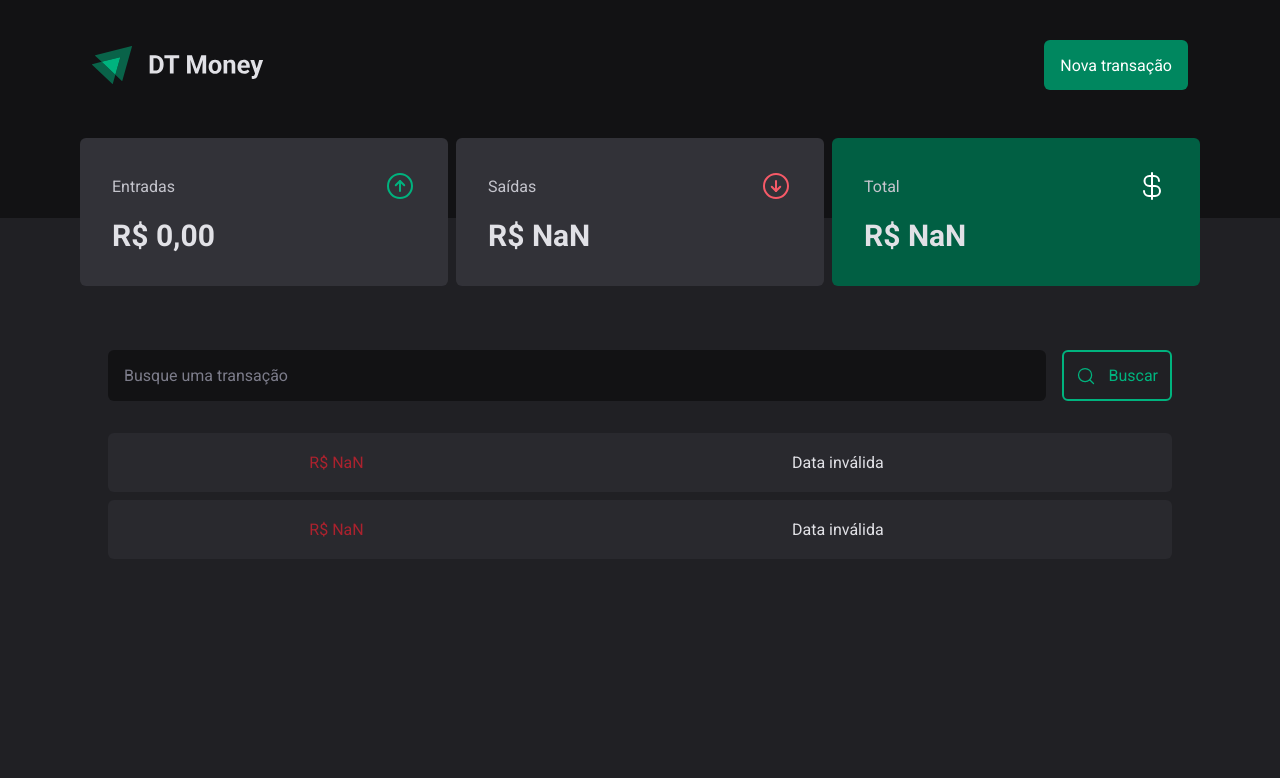
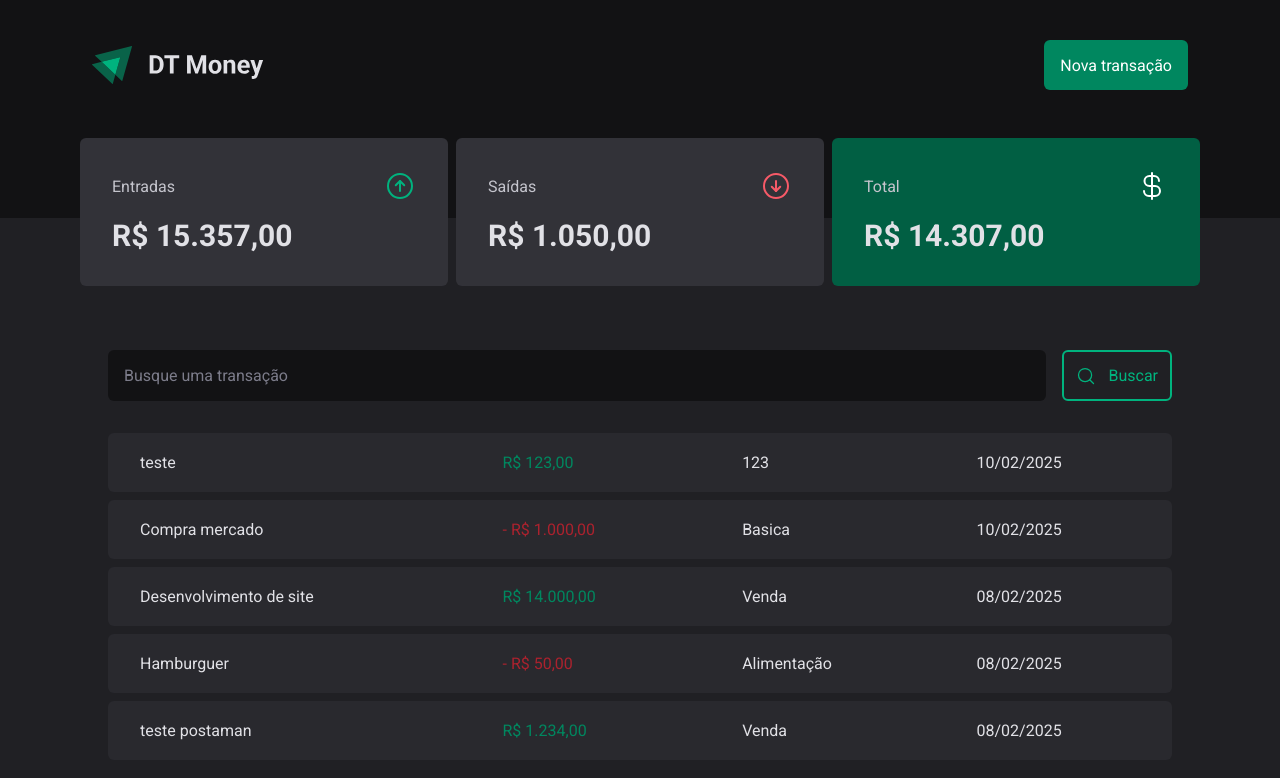
Before and after one commit to joaopedro1764/dt-money, a React (Vite) app: page / in a window 1280 px wide. Shown: the top 778 px of the page. Built offline with nearby package versions, Linux system fonts and the light colour scheme; data requests are answered from the project's data file.

Commit message:
start teste

```diff
--- a/server.json
+++ b/server.json
@@ -1,5 +1,5 @@
 {
-    "transactions":[
+  "transactions": [
     {
       "id": 1,
       "description": "Desenvolvimento de site",
@@ -17,13 +17,28 @@
       "createdAt": "2025-02-08T00:12:04.656Z"
     },
     {
-        "id": 3,
-        "description": "RockeatSet",
+      "category": "Basica",
+      "description": "Compra mercado",
+      "price": 1000,
       "type": "outcome",
-        "category": "Educação",
-        "price":1800,
-         "createdAt": "2025-02-08T00:12:04.656Z"
+      "createdAt": "2025-02-10T18:53:52.336Z",
+      "id": 3
+    },
+    {
+      "category": "123",
+      "description": "teste ",
+      "price": 123,
+      "type": "income",
+      "createdAt": "2025-02-10T22:18:41.275Z",
+      "id": 4
+    },
+    {
+      "description": "teste postaman",
+      "type": "income",
+      "category": "Venda",
+      "price": 1234,
+      "createdAt": "2025-02-08T00:12:04.656Z",
+      "id": 5
     }
   ]
-
 }
--- a/src/context/TransactionsContext.tsx
+++ b/src/context/TransactionsContext.tsx
@@ -42,19 +42,21 @@ export function TransactionProvider({ children }: TransactionsProviderProps) {
         q: query,
       },
     });
-    setTransactions((state) => [response.data, ...state]);
+    setTransactions(response.data);
   }
 
   async function createTransactions(data: CreateTransactionInput) {
     const { category, description, price, type } = data;
 
-    await API.post("/transactions", {
+    const response = await API.post("/transactions", {
       category,
       description,
       price,
       type,
       createdAt: new Date(),
     });
+
+    setTransactions((state) => [...state, response.data]);
   }
 
   useEffect(() => {
--- a/src/pages/Transaction/index.tsx
+++ b/src/pages/Transaction/index.tsx
@@ -7,10 +7,6 @@ import { dateFormatter, priceFormatter } from "../../utils/formatter";
 
 export function Transaction() {
   const { transactions } = useContext(TransactionsContext);
-
-  transactions.map((transaction) => {
-    console.log(new Date(transaction.createdAt));
-  });
 
   return (
     <div>
```
Lines whose indentation alone changed are shown as unchanged.
